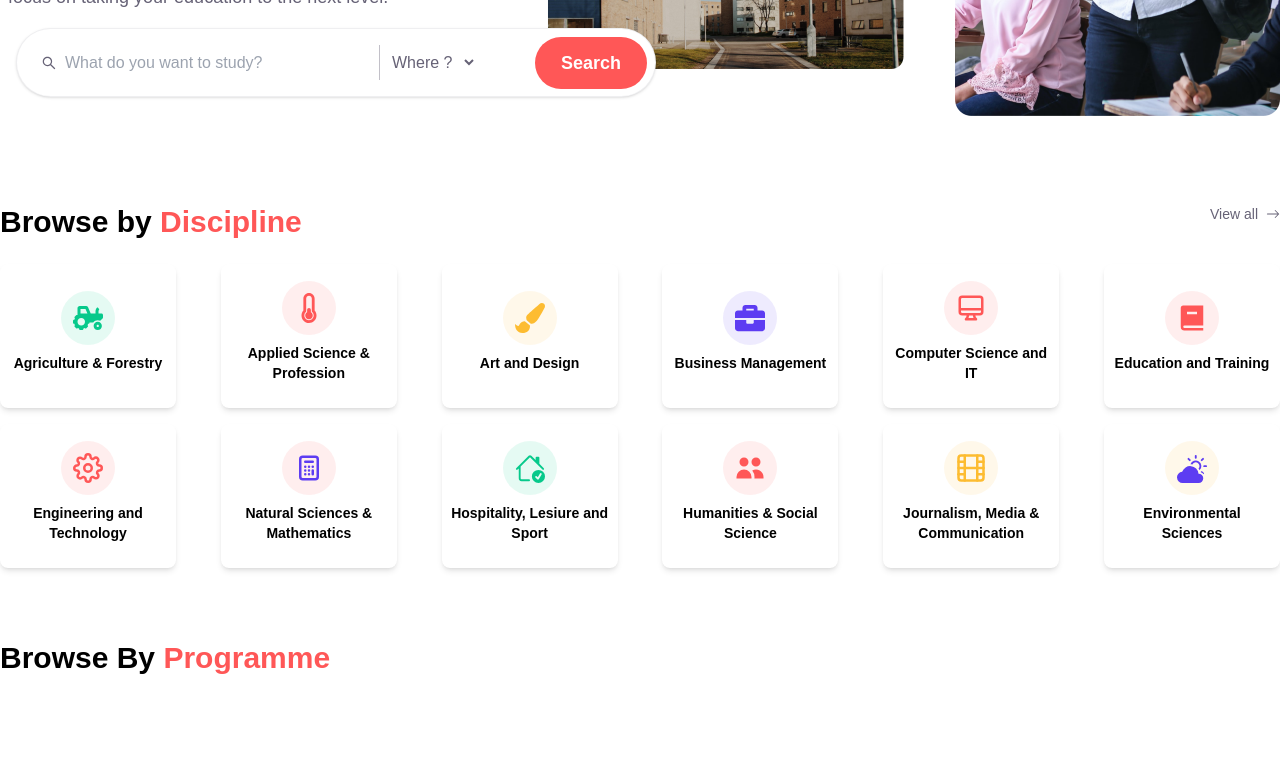
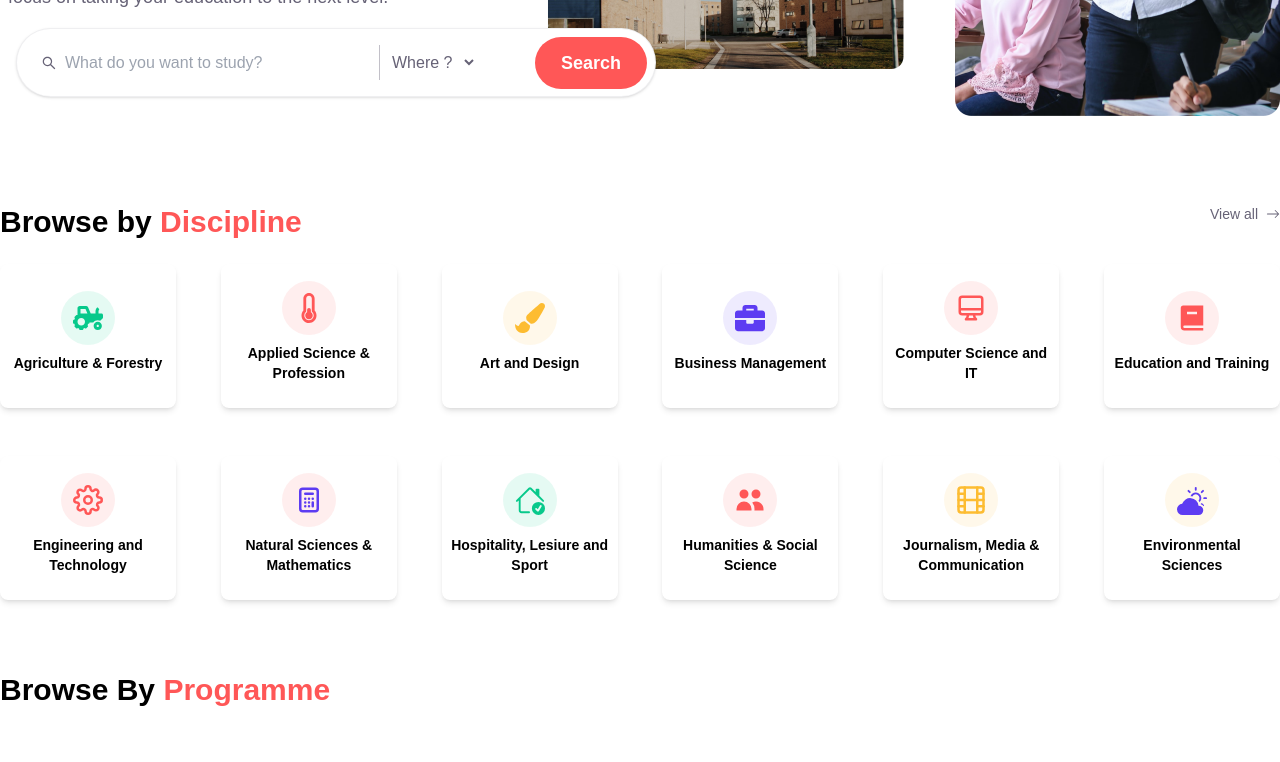
Before and after one commit to Haywhyoh/Hillpad, a React (Vite) app in the folder Hillpad/: page / in a window 1280 px wide. Shown: the part 490-1252 px from the top of the page. Built offline with nearby package versions, Linux system fonts and the light colour scheme; what tw-elements would draw is missing.

Commit message:
added more gap-y for browse by discipline

```diff
--- a/Hillpad/src/pages/home.jsx
+++ b/Hillpad/src/pages/home.jsx
@@ -206,7 +206,7 @@ const scrollRight = () => {
             </Link>
 
           </div>
-          <div className="flex flex-wrap gap-x-4 gap-y-4 justify-center xl:justify-between my-6 font-medium w-full mx-auto">
+          <div className="flex flex-wrap gap-x-4 gap-y-4 justify-center xl:justify-between my-6 font-medium w-full mx-auto xl:gap-y-12">
 
 
             <Link to='/discipline' onMouseOver={() => setIsHovDiscipline(true)} onMouseOut={() => setIsHovDiscipline(false)}>
```
